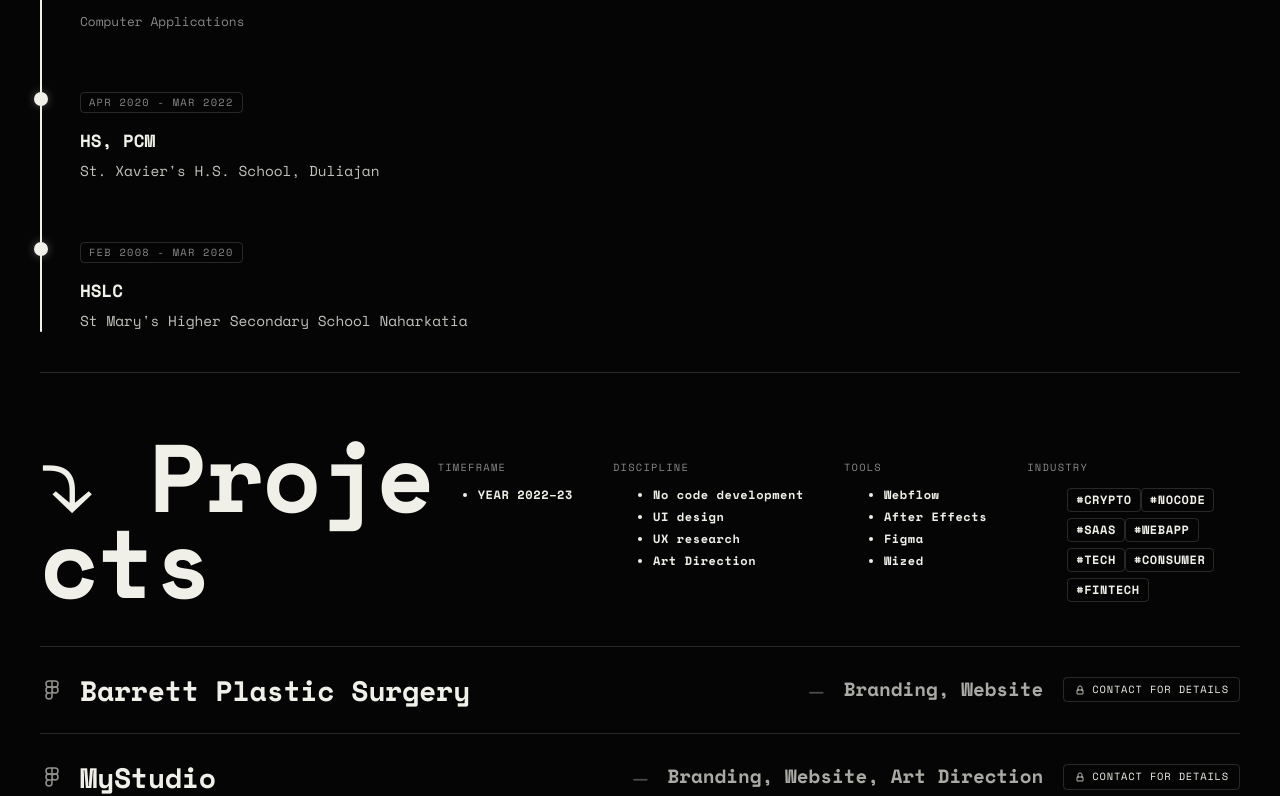
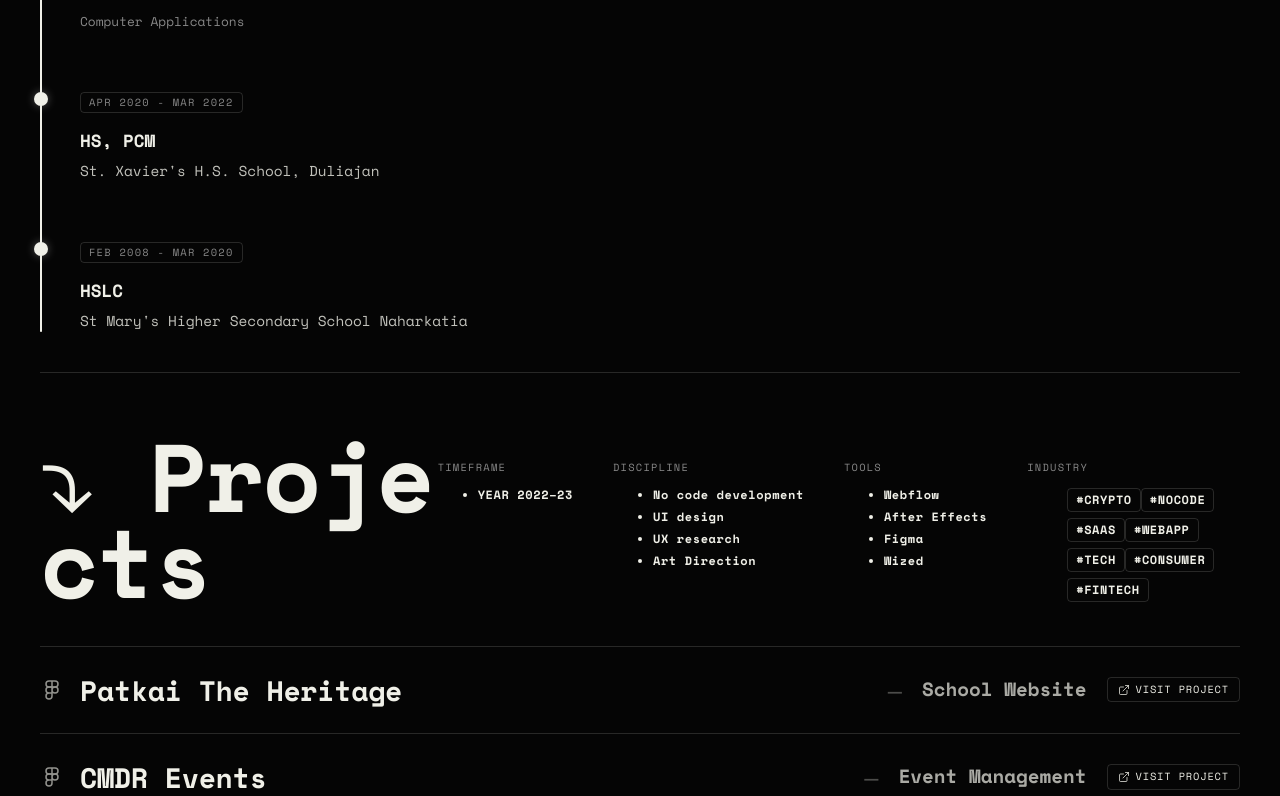
Before and after one commit to AryanAKE/aryankumarekka, a React (Vite) app: page / in a window 1280 px wide. Shown: the part 2001-2797 px from the top of the page. Built offline with nearby package versions, Linux system fonts and the light colour scheme.

Commit message:
Add GitHub projects and custom URLs

```diff
--- a/src/components/Work.jsx
+++ b/src/components/Work.jsx
@@ -149,11 +149,13 @@ const Work = () => {
             <div className="project-preview">
               <img src={project.image} alt={project.name} />
             </div>
-            <a href="mailto:matthisgarnier.contact@gmail.com?subject=I loved this project!" className="contact-tag">
+            <a href={project.link || "#"} target="_blank" rel="noreferrer" className="contact-tag">
               <svg viewBox="0 0 24 24" fill="none" stroke="currentColor" strokeWidth="1.5" strokeLinecap="round" strokeLinejoin="round">
-                <path d="M16 12h1.4a.6.6 0 0 1 .6.6v6.8a.6.6 0 0 1-.6.6H6.6a.6.6 0 0 1-.6-.6v-6.8a.6.6 0 0 1 .6-.6H8m8 0V8c0-1.333-.8-4-4-4S8 6.667 8 8v4m8 0H8"/>
+                <path d="M18 13v6a2 2 0 0 1-2 2H5a2 2 0 0 1-2-2V8a2 2 0 0 1 2-2h6"></path>
+                <polyline points="15 3 21 3 21 9"></polyline>
+                <line x1="10" y1="14" x2="21" y2="3"></line>
               </svg>
-              Contact for details
+              Visit Project
             </a>
           </div>
         ))}
--- a/src/data.js
+++ b/src/data.js
@@ -1,63 +1,45 @@
 export const projects = [
   {
-    id: 'barrett',
-    name: 'Barrett Plastic Surgery',
-    type: 'Branding, Website',
-    image: '/assets/images/64c00723ca0fe86a512e2e40_Barrett Plastic Surgery-p-500.png'
+    id: 'patkai',
+    name: 'Patkai The Heritage',
+    type: 'School Website',
+    image: '/assets/images/64c00723ca0fe86a512e2e40_Barrett Plastic Surgery-p-500.png',
+    link: 'https://www.patkaitheheritage.com/'
   },
   {
-    id: 'mystudio',
-    name: 'MyStudio',
-    type: 'Branding, Website, Art Direction',
-    image: '/assets/images/64c007006bb62d07dc236e72_MyStudio-p-500.png'
+    id: 'cmdr',
+    name: 'CMDR Events',
+    type: 'Event Management',
+    image: '/assets/images/64c007006bb62d07dc236e72_MyStudio-p-500.png',
+    link: 'https://cmdrevents.in/'
   },
   {
-    id: 'instead',
-    name: 'Instead',
-    type: 'Creative direction, UI/UX',
-    image: '/assets/images/64a41e6ef1b58a94515742e2_Instead portfolio-p-500.png'
+    id: 'echelon',
+    name: 'Echelon Media',
+    type: 'Digital Agency',
+    image: '/assets/images/64a41e6ef1b58a94515742e2_Instead portfolio-p-500.png',
+    link: 'https://echelonmedia-ten.vercel.app/'
   },
   {
-    id: 'jsforwebflow',
-    name: 'Js for Webflow',
-    type: 'Product design',
-    image: '/assets/images/6410fe28f063d905a5a4e9e7_JS for Webflow-p-500.png'
+    id: 'japantour',
+    name: 'Japan Tour',
+    type: 'Tour & Travel',
+    image: '/assets/images/6410fe28f063d905a5a4e9e7_JS for Webflow-p-500.png',
+    link: 'https://japantour-five.vercel.app'
   },
   {
-    id: 'clubrare',
-    name: 'ClubRare',
-    type: 'UX design, Landing page development',
-    image: '/assets/images/6410fe3071cdd4a039a96a0f_ClubRare-p-500.png'
+    id: 'smriti',
+    name: 'Smriti 5.0',
+    type: 'Event Invitation',
+    image: '/assets/images/6410fe3071cdd4a039a96a0f_ClubRare-p-500.png',
+    link: 'https://smriti-5-0.vercel.app'
   },
   {
-    id: 'kumulus',
-    name: 'Kumulus Data',
-    type: 'Website, Branding',
-    image: '/assets/images/6410fe36aebda2b70f596ddd_Kumulus-p-500.png'
-  },
-  {
-    id: 'laluz',
-    name: 'Hotel La Luz',
-    type: 'Branding, Website',
-    image: '/assets/images/6410fe3b6d947115e5162caf_La Luz-p-500.png'
-  },
-  {
-    id: 'holistik',
-    name: 'Holistik Real Estate',
-    type: 'Website, Branding',
-    image: '/assets/images/6410fe49c7833bbc70cf75f0_Holistik Real Estate-p-500.png'
-  },
-  {
-    id: 'wized',
-    name: 'Wized 2.0',
-    type: 'Wized 2.0 Design team',
-    image: '/assets/images/64110658d613380f1d250b29_Wized (1)-p-500.png'
-  },
-  {
-    id: 'attributes',
-    name: 'Attributes',
-    type: 'Product design',
-    image: '/assets/images/6410fea11714e47e50cdc18a_Finsweet-p-500.png'
+    id: 'findyourspace',
+    name: 'Find Your Space',
+    type: 'Real Estate / Rental',
+    image: '/assets/images/6410fe36aebda2b70f596ddd_Kumulus-p-500.png',
+    link: 'https://github.com/AryanAKE/findyourspace'
   }
 ];
 
```
